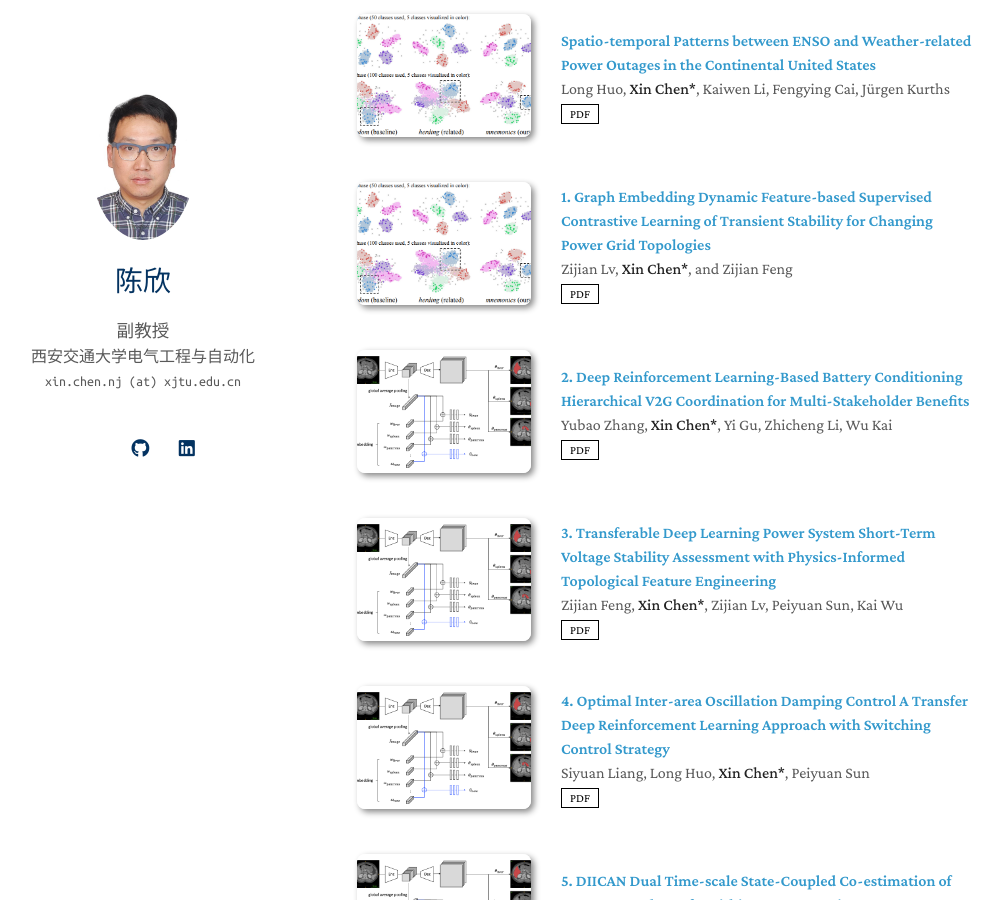
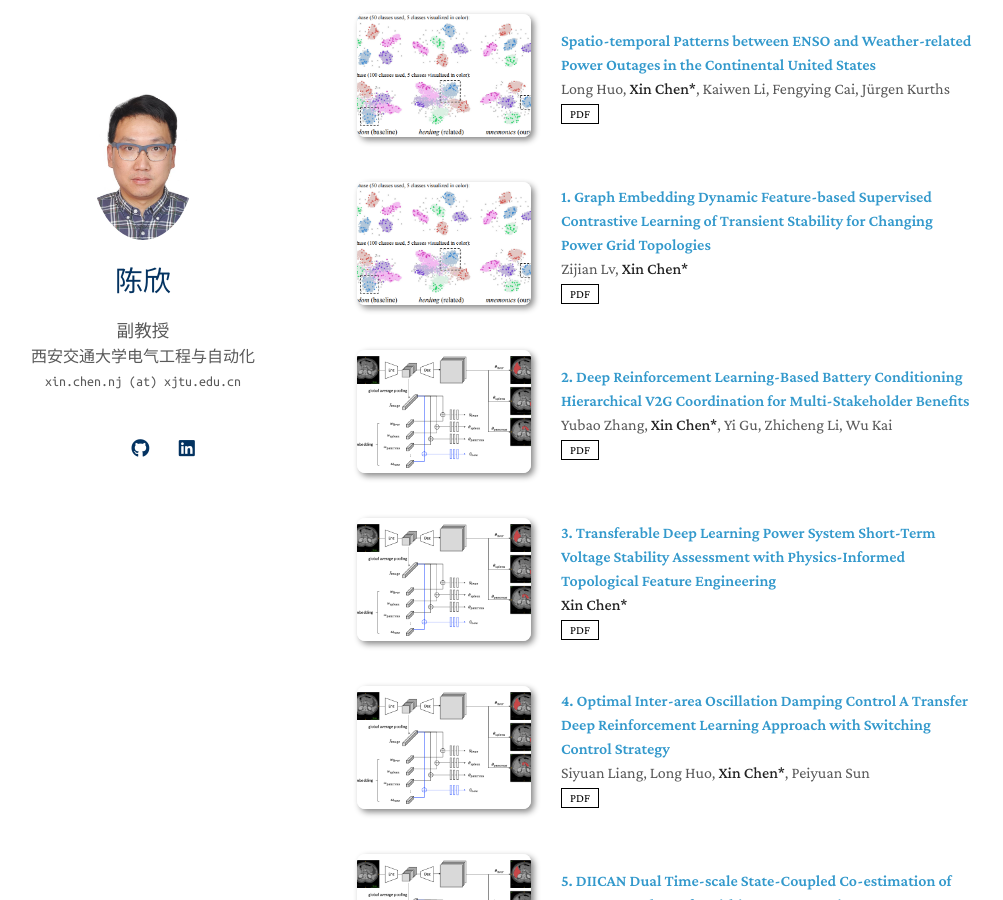
Before and after one commit to IntelligentEnergy/IntelligentEnergy.github.io, a Jekyll site: the page built from index.md, in a window 1280 px wide and 900 px high, scrolled down 2408 px. Shown: the whole window, without its empty margins (133-1136 px from the left). Built offline with Jekyll 4.4.1, drawn with Linux system fonts in a browser that asks for light colours; nearby versions of some CDN libraries; a style sheet for code colours, icons or effects is not loaded; our own code applies the rules of GitHub Pages for plain Markdown files.

Commit message:
Update publications.yml

```diff
--- a/_data/publications.yml
+++ b/_data/publications.yml
@@ -20,7 +20,7 @@ main:
     notes:
 
   - title: 1. Graph Embedding Dynamic Feature-based Supervised Contrastive Learning of Transient Stability for Changing Power Grid Topologies
-    authors: Zijian Lv, <strong>Xin Chen*</strong>, and Zijian Feng
+    authors: Zijian Lv, <strong>Xin Chen*</strong>
     conference_short:
     conference:
     pdf: https://arxiv.org/pdf/2306.00988.pdf
@@ -40,7 +40,7 @@ main:
     notes:
 
   - title: 3. Transferable Deep Learning Power System Short-Term Voltage Stability Assessment with Physics-Informed Topological Feature Engineering
-    authors: Zijian Feng, <strong>Xin Chen*</strong>, Zijian Lv, Peiyuan Sun, Kai Wu
+    authors: <strong>Xin Chen*</strong>
     journal_short:
     Journal:
     pdf: https://arxiv.org/pdf/2303.07138.pdf
```
